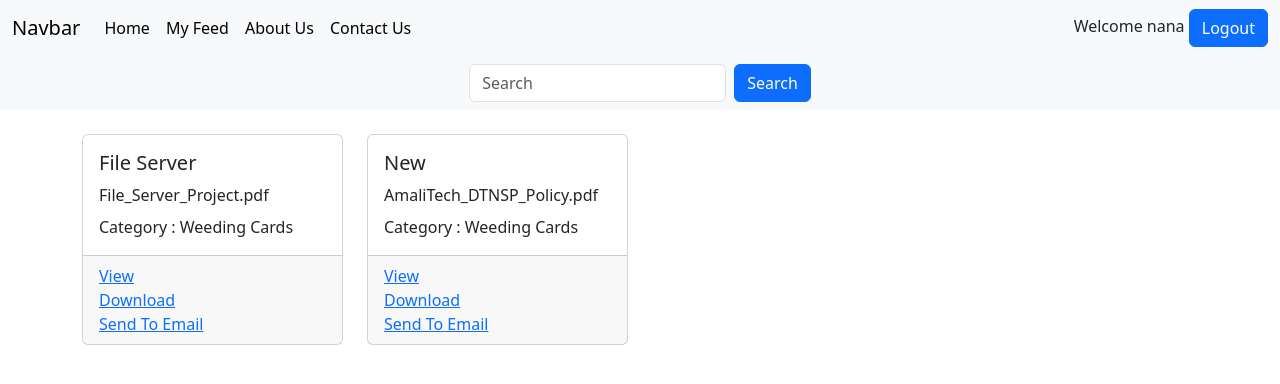
After one commit to Tito-Curtis/File-Server-Project, a Django app: page /feed/ in a window 1280 px wide. The commit adds this page. Shown: the top 384 px of the page. Run offline with Django 5.2, Linux system fonts and the light colour scheme; a user stored in the database is signed in; data comes from the database, SQL or seed files in the repository; both versions use the stored data as it was after the commit.

Commit message:
added document and category model, feed page view and templates

```diff
--- a/fileserver/file/admin.py
+++ b/fileserver/file/admin.py
@@ -1,5 +1,7 @@
 from django.contrib import admin
-from .models import All_Users
+from .models import All_Users, Document, DocumentCategory
 
 # Register your models here.
 admin.site.register(All_Users)
+admin.site.register(Document)
+admin.site.register(DocumentCategory)
--- a/fileserver/file/models.py
+++ b/fileserver/file/models.py
@@ -1,6 +1,6 @@
 from django.db import models
 from django.contrib.auth.models import AbstractBaseUser,BaseUserManager
-
+from .validations import document_file_validation
 # Create your models here.
 class UserManager(BaseUserManager):
      def create_user(self,firstName,lastName,email,password=None):
@@ -56,3 +56,33 @@ class All_Users(AbstractBaseUser):
         return True
     def has_module_perms(self, app_label):
         return True
+
+
+class DocumentCategory(models.Model):
+    category_name = models.CharField(max_length=100)
+    def __str__(self):
+        return self.category_name
+    class Meta:
+        verbose_name_plural = 'Document Categories'
+
+
+class Document(models.Model):
+    title          = models.CharField(max_length=100)
+    description    = models.TextField()
+    file           = models.FileField(upload_to='file/documents/',validators=[document_file_validation])
+    uploaded_at    = models.DateTimeField(auto_now_add=True)
+    download_count = models.PositiveIntegerField(default=0)
+    email_count    = models.PositiveIntegerField(default=0)
+    category       = models.ForeignKey(DocumentCategory,on_delete=models.CASCADE)
+    assigned_user  = models.ManyToManyField('All_Users', related_name='assigned_to_users')
+
+    def increment_download_count(self):
+        self.download_count += 1
+        self.save()
+    def increment_email_count(self):
+        self.email_count += 1
+        self.save()
+    def __str__(self):
+        return self.title
+    class Meta:
+        verbose_name_plural = 'Documents'
--- a/fileserver/file/templates/base.html
+++ b/fileserver/file/templates/base.html
@@ -20,7 +20,7 @@
                 <a class="nav-link active" aria-current="page" href="{% url 'index' %}">Home</a>
               </li>
               <li class="nav-item">
-                <a class="nav-link active" aria-current="page">My Feed</a>
+                <a class="nav-link active" aria-current="page" href="{% url 'feed_page' %}">My Feed</a>
               </li>
               <li class="nav-item">
                 <a class="nav-link active" aria-current="page">About Us</a>
--- /dev/null
+++ b/fileserver/file/templates/feed_page.html
@@ -0,0 +1,51 @@
+{% extends 'base.html' %}
+{% load custom_filters %}
+
+{% block title %}Feed Page{% endblock %}
+
+{% block content %}
+{% if user.is_authenticated %}
+
+    <nav class="navbar bg-body-tertiary">
+        <div class="container-fluid justify-content-center">
+            <form action="" class="d-flex" role="search">
+                <input class="form-control me-2" type="text" name="query" placeholder="Search" aria-label="Search">
+                <button class="btn btn-primary" type="submit">Search</button>
+            </form>
+        </div>
+    </nav>
+<br>
+
+    <div class="container">
+        <div class="row">
+            {% for document in documents %}
+            <div class="col-md-3">
+                <div class="card mb-4">
+                    <div class="card-body">
+                        <h5 class="card-title">{{ document.title }}</h5>
+                        <p class="card-title">{{ document.file.url | filename}}</p>
+                        <p class="card-text">Category : {{ document.category }}</p>
+                    </div>
+                    <div class="card-footer">
+                        <div><a href="{% url 'view_documents' document.id %}">View</a></div>
+                        <div><a href="{% url 'download_document' document.id %}" >Download</a></div>
+                        <div><a href="{% url 'send_email' document.id %}?document_name={{ document.file.url }}">Send To Email</a></div>
+
+                    </div>
+                    {% if forloop.counter|divisibleby:4 and not forloop.last %}
+                    {% endif %}
+                </div>
+            </div>
+            {% endfor %}
+        </div>
+
+    </div>
+
+{% else %}
+    <div>
+        <p><h3>You are not logged in, </h3></p>
+        <p><a class="" href="{% url 'login' %}" role="">login</a> to see your document</p>
+    </div>
+{% endif %}
+
+{% endblock %}
--- /dev/null
+++ b/fileserver/file/templatetags/custom_filters.py
@@ -0,0 +1,13 @@
+import os
+from django import template
+
+
+register = template.Library()
+
+@register.filter
+def filename(value):
+    return os.path.basename(value)
+
+@register.filter
+def extension(value):
+    return os.path.splitext(value)[1]
--- a/fileserver/file/urls.py
+++ b/fileserver/file/urls.py
@@ -6,4 +6,8 @@ urlpatterns = [
     path('signup/',views.signup_view,name='signup'),
     path('login/',views.login_view,name='login'),
     path('logout/',views.logout_view,name='logout'),
+    path('feed/',views.feed_page_view,name='feed_page'),
+    path('download/<int:document_id>',views.download_document_view,name='download_document'),
+    path('send/<int:document_id>',views.send_email_view,name='send_email'),
+    path('view/<int:document_id>',views.view_documents,name='view_documents')
 ]
--- a/fileserver/file/views.py
+++ b/fileserver/file/views.py
@@ -1,24 +1,15 @@
-from typing import Any
 from django.http import HttpRequest
 from django.http.response import HttpResponse as HttpResponse
-from django.shortcuts import render, redirect
-from .forms import SignupForm, LoginForm, CustomSetPasswordsForm,CustomPasswordResetForm
+from django.shortcuts import get_object_or_404, render, redirect
+from .forms import (SignupForm, LoginForm, CustomSetPasswordsForm,
+                    CustomPasswordResetForm,SendEmailForm)
 from django.contrib.auth import authenticate, login, logout
-from .models import All_Users
+from .models import All_Users,Document,DocumentCategory
 from django.contrib.auth.views import PasswordResetConfirmView, PasswordResetView
-from django.utils.encoding import force_str
-from django.contrib.auth.tokens import default_token_generator
-from django.utils.http import urlsafe_base64_decode
 from django.contrib.auth import get_user_model
-from django.utils.decorators import method_decorator
-from django.views.decorators.cache import never_cache
-from django.views.decorators.debug import sensitive_post_parameters
+from django.core.mail import EmailMessage
+import os
 
-
-# Create your views here.
-INTERNAL_RESET_SESSION_TOKEN =  "_password_reset_token"
-
-User = get_user_model()
 def index(request):
     return render(request, 'index.html')
 
@@ -65,3 +56,54 @@ class CustomPasswordResetView(PasswordResetView):
 class CustomPasswordResetConfirmView(PasswordResetConfirmView):
     form_class = CustomSetPasswordsForm
     template_name='reset_password_confirm.html'
+
+
+def feed_page_view(request):
+    if request.user.is_authenticated:
+        user = request.user
+        documents = Document.objects.filter(assigned_user = user)
+        return render(request, 'feed_page.html', {'documents': documents})
+    else:
+        return render(request, 'feed_page.html')
+
+def download_document_view(request,document_id):
+    document = get_object_or_404(Document, pk=document_id)
+    document.increment_download_count()
+    return redirect(document.file.url)
+
+def send_email_view(request,document_id):
+    document_name = request.GET.get('document_name','')
+    if request.method == 'POST':
+        form = SendEmailForm(request.POST,request.FILES)
+        document = Document.objects.get(id=document_id)
+
+        if form.is_valid():
+            user_email = request.user.email
+            print(user_email)
+            subject = form.cleaned_data['subject']
+            recipient_email = form.cleaned_data['recipient_email']
+            message = form.cleaned_data['message']
+            file_name = os.path.basename(document.file.name)
+
+            email =  EmailMessage(subject,message,from_email=user_email,to=[recipient_email])
+            email.attach(file_name,document.file.read())
+            try:
+                email.send()
+                document.increment_email_count()
+                return HttpResponse('email sent successfully')
+            except:
+                return render(request,'500.html')
+    else:
+        form = SendEmailForm()
+        context={
+            'form': form,
+            'document_name':document_name
+        }
+        return render(request,'send_email.html',context)
+
+def view_documents(request,document_id):
+    document = Document.objects.get(id=document_id)
+    with open(document.file.path, 'rb') as file:
+        response = HttpResponse(file.read(), content_type='application/pdf')
+        response['Content-Disposition'] = 'inline; filename={}'.format(os.path.basename(document.file.name))
+        return response
--- a/fileserver/fileserver/urls.py
+++ b/fileserver/fileserver/urls.py
@@ -14,9 +14,12 @@ Including another URLconf
     1. Import the include() function: from django.urls import include, path
     2. Add a URL to urlpatterns:  path('blog/', include('blog.urls'))
 """
+from django.conf import settings
 from django.contrib import admin
 from django.urls import path
-from django.conf.urls import include,handler400,handler403,handler404,handler500
+from django.conf.urls import include
+from django.conf.urls.static import static
+
 
 from file import urls
 from django.contrib.auth import views as auth_views
@@ -38,3 +41,6 @@ urlpatterns = [
 
 handler404 = error_404_view
 handler500 = error_500_view
+
+if settings.DEBUG:
+    urlpatterns += static(settings.MEDIA_URL, document_root=settings.MEDIA_ROOT)
```
Also changed, not shown: fileserver/file/forms.py (+8 -18 lines), fileserver/file/templates/send_email.html (added, +21 -0 lines), fileserver/file/tests.py (+38 -1 lines), fileserver/file/validations.py (added, +24 -0 lines), fileserver/db.sqlite3, fileserver/file/migrations/0003_documentcategory_document.py (added), fileserver/file/migrations/0004_alter_document_file.py (added), fileserver/file/templatetags/__init__.py (added).
